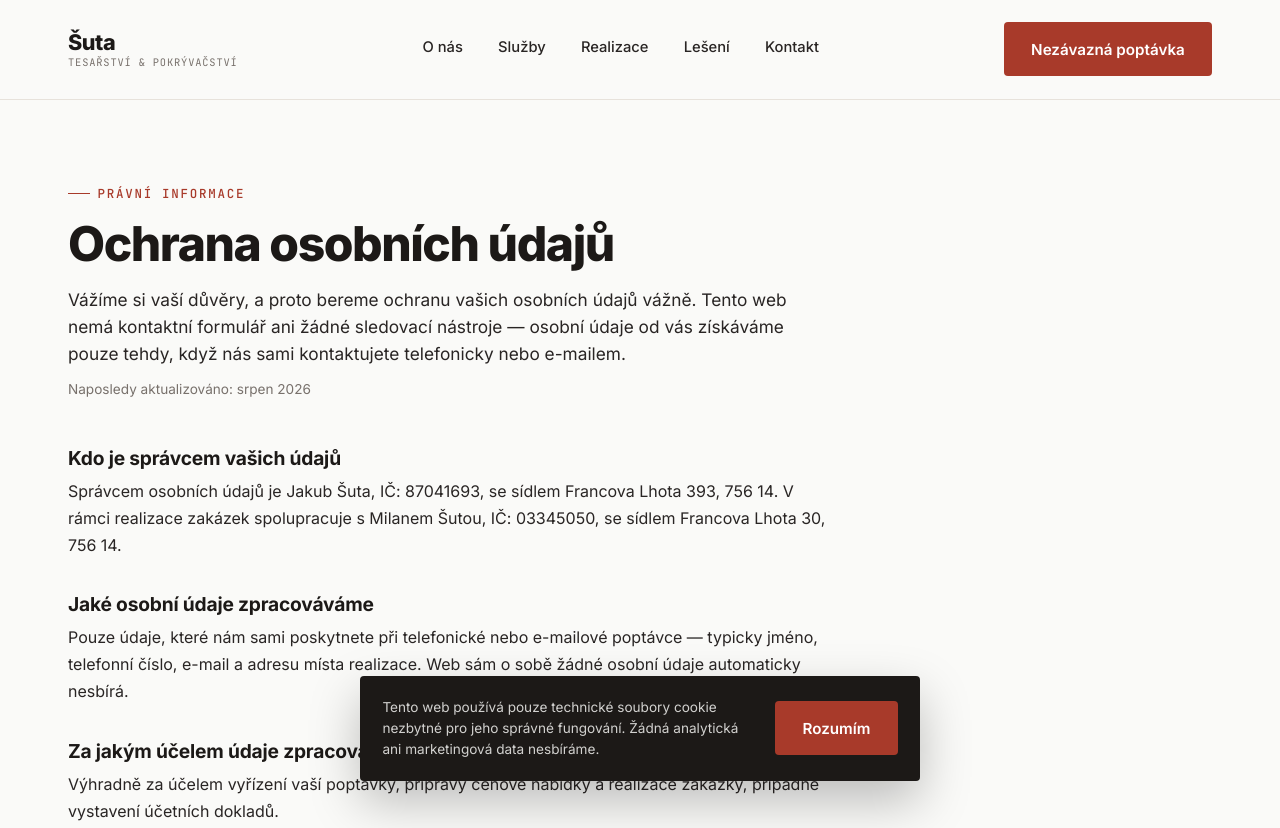
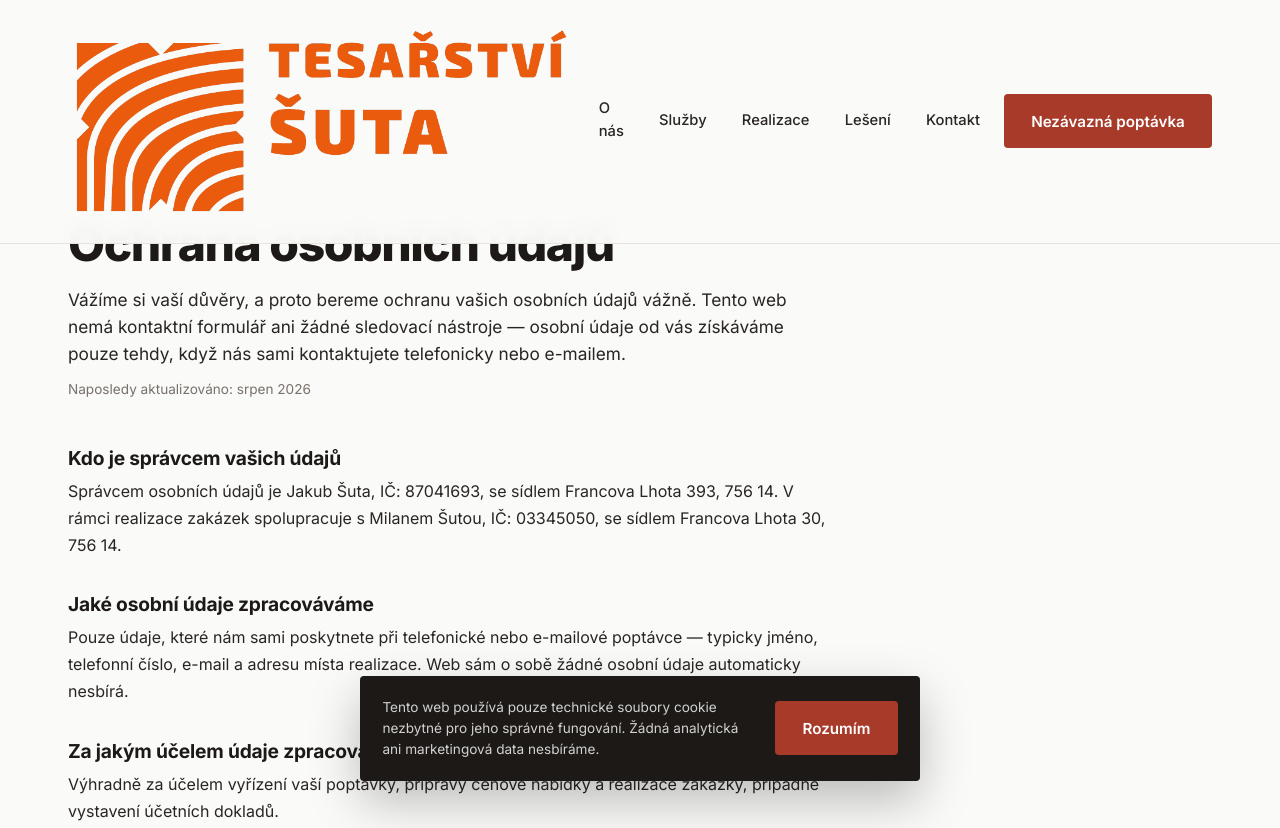
Before and after one commit to PetrBroz-ofc/TesarstviSuta, a website: page ochrana-udaju.html in a window 1280 px wide. Shown: the top 828 px of the page. Drawn offline with Linux system fonts and the light colour scheme.

Commit message:
Textove logo nahrazeno obrazkem v hlavicce

```diff
--- a/ochrana-udaju.html
+++ b/ochrana-udaju.html
@@ -33,8 +33,7 @@
   <header class="site-header" id="site-header">
     <div class="container">
       <a href="index.html" class="logo" aria-label="Domů">
-        <span class="logo-mark" id="logo-text">Šuta</span>
-        <span class="logo-sub" id="logo-sub">Tesařství &amp; pokrývačství</span>
+        <img src="images/logo.png" alt="Tesařství a pokrývačství Jakub Šuta" class="logo-img">
       </a>
 
       <div class="nav-desktop-wrap">
```
